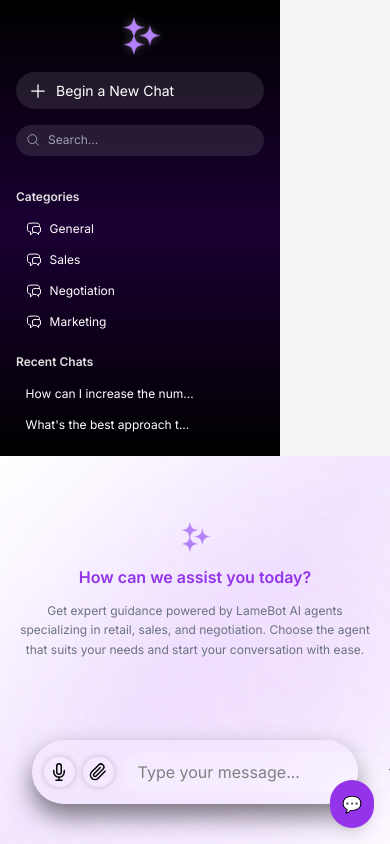
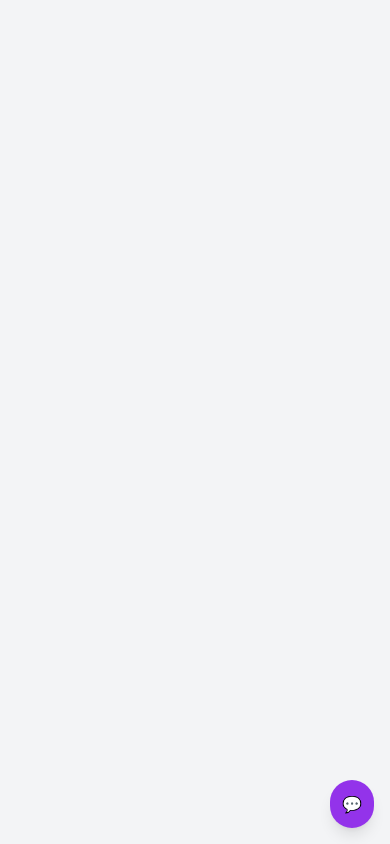
Before and after one commit to chaywen/retail-chatbot, a React (Create React App) app: page / in a window 390 px wide. Built offline with nearby package versions, Linux system fonts and the light colour scheme.

Commit message:
Update App.jsx

```diff
--- a/src/App.jsx
+++ b/src/App.jsx
@@ -1,29 +1,29 @@
-import React, { useState } from 'react';
+import { useState } from "react";
 import Sidebar from './components/Sidebar';
 import ChatWindow from './components/ChatWindow';
 import ChatWidget from './components/ChatWidget';
 
 function App() {
-  const [showWidget, setShowWidget] = useState(false);
+  const [showApp, setShowApp] = useState(false);
 
   return (
-    <div className="relative flex flex-col md:flex-row w-screen h-screen bg-gray-100">
-      {/* Sidebar for desktop */}
-      <Sidebar />
-
-      {/* Main chat area */}
-      <ChatWindow />
-
-      {/* Floating chat button */}
+    <div className="w-screen h-screen bg-gray-100">
+      {/* Floating Button (always visible) */}
       <button
-        onClick={() => setShowWidget(!showWidget)}
+        onClick={() => setShowApp(!showApp)}
         className="fixed bottom-4 right-4 bg-purple-600 text-white p-3 rounded-full shadow-lg z-50"
       >
         💬
       </button>
 
-      {/* Floating chat widget */}
-      {showWidget && <ChatWidget />}
+      {/* Full Chat App (conditionally rendered) */}
+      {showApp && (
+        <div className="flex flex-col md:flex-row w-full h-full">
+          <Sidebar />
+          <ChatWindow />
+          <ChatWidget />
+        </div>
+      )}
     </div>
   );
 }
```
